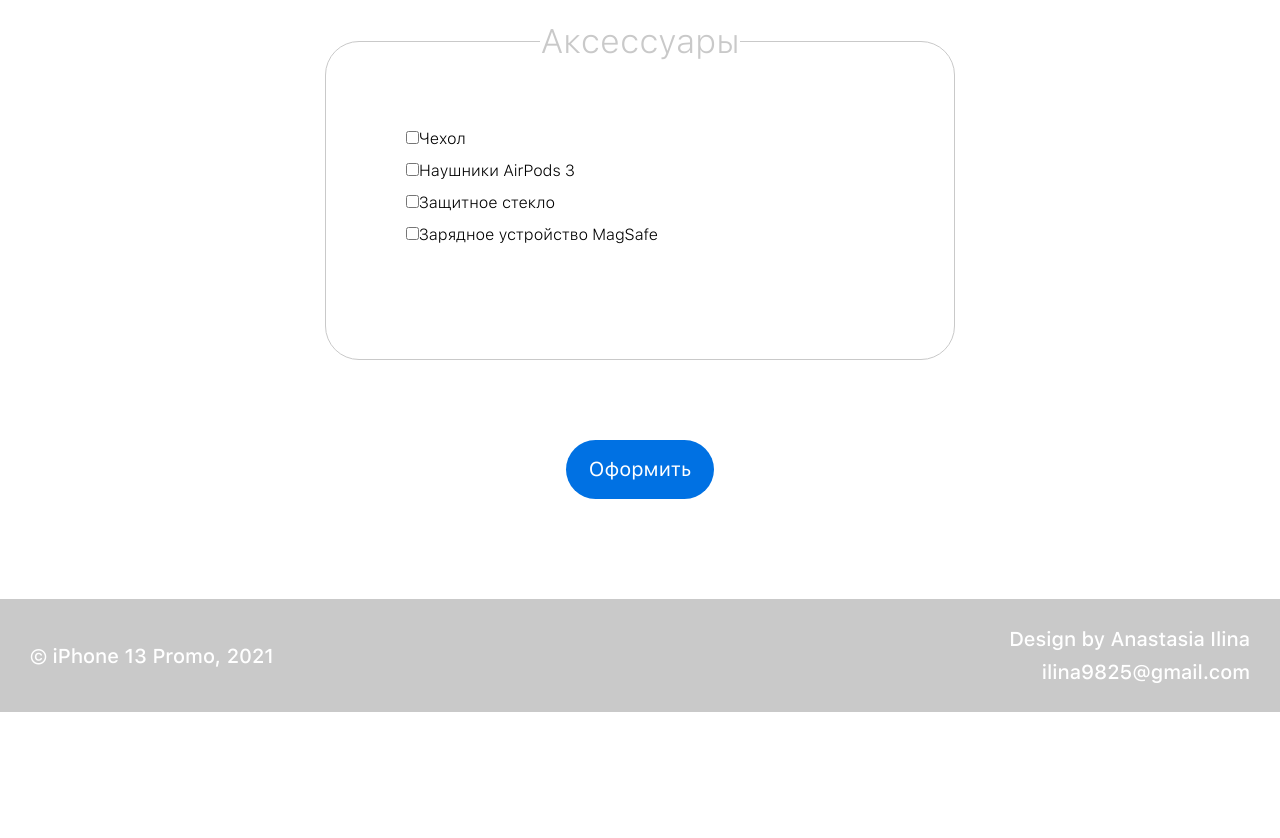
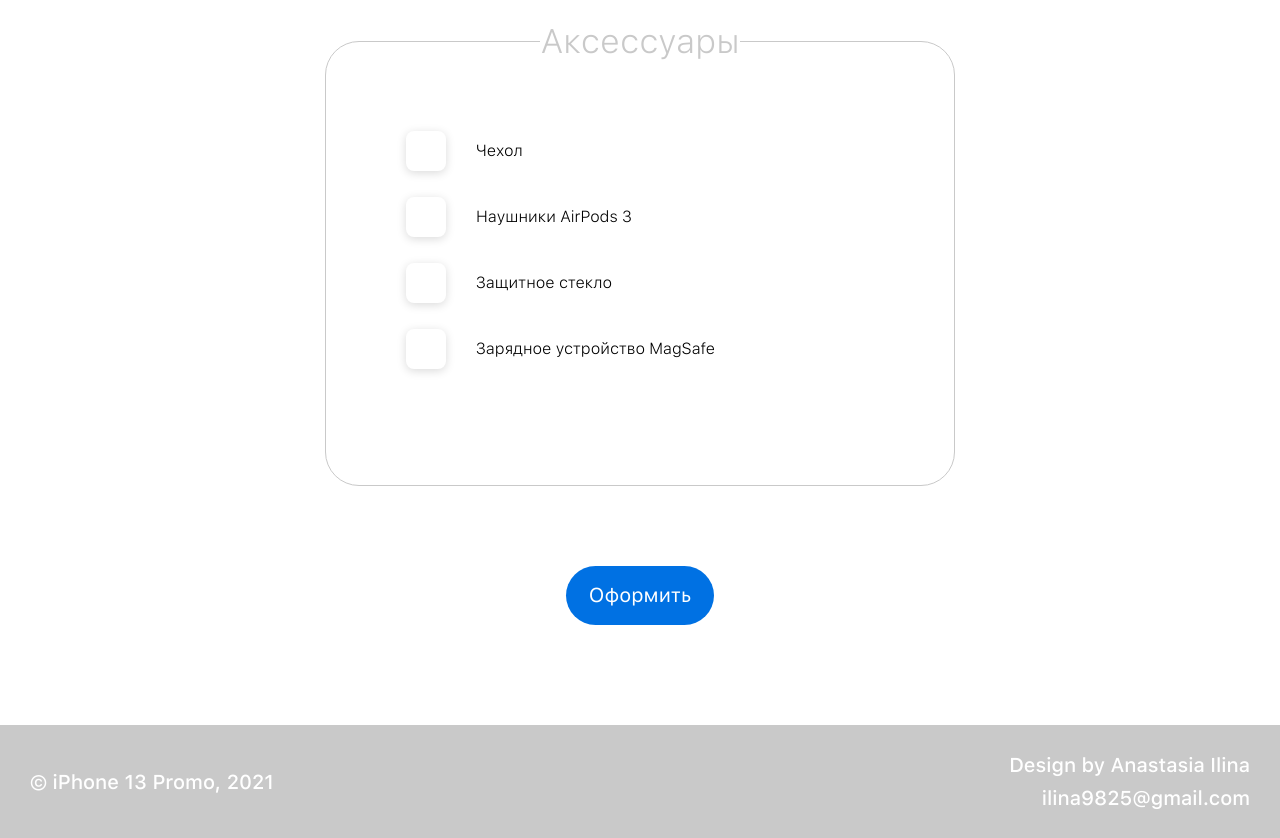
Before and after one commit to Ivan-rom/iPhone-13, a plain HTML site: page index.html in a window 1280 px wide. Shown: the part 5020-5858 px from the top of the page. Before the commit the page ends 5732 px from the top, so only its background shows below. Drawn offline with Linux system fonts and the light colour scheme.

Commit message:
Add files via upload

```diff
--- a/index.html
+++ b/index.html
@@ -109,16 +109,16 @@
                         <fieldset class="form__fieldset">
                             <legend class="form__legend">Аксессуары</legend>
                             <label class="form__label checkbox">
-                                <input type="checkbox" name="accessories" id="case">Чехол
+                                <input class="checkbox__input" type="checkbox" name="accessories" id="case">Чехол
                             </label>
                             <label class="form__label checkbox">
-                                <input type="checkbox" name="accessories" id="headphones">Наушники AirPods 3
+                                <input class="checkbox__input" type="checkbox" name="accessories" id="headphones">Наушники AirPods 3
                             </label>
                             <label class="form__label checkbox">
-                                <input type="checkbox" name="accessories" id="glass">Защитное стекло
+                                <input class="checkbox__input" type="checkbox" name="accessories" id="glass">Защитное стекло
                             </label>
                             <label class="form__label checkbox">
-                                <input type="checkbox" name="accessories" id="charger">Зарядное устройство MagSafe
+                                <input class="checkbox__input" type="checkbox" name="accessories" id="charger">Зарядное устройство MagSafe
                             </label>
                         </fieldset>
                     </div>
--- a/style/modules/order.css
+++ b/style/modules/order.css
@@ -83,3 +83,58 @@
         font-size: 24px;
     }
 }
+
+.checkbox {
+    position: relative;
+    display: block;
+    padding-left: 70px;
+    cursor: pointer;
+    line-height: 40px;
+}
+
+.checkbox:not(:last-child) {
+    margin-bottom: 26px;
+}
+
+.checkbox__input {
+    position: absolute;
+    appearance: none;
+    -webkit-appearance: none;
+    -moz-appearance: none;
+    margin-left: -70px;
+    cursor: pointer;
+}
+
+.checkbox__input::before {
+    content: "";
+    position: absolute;
+    top: 0;
+    left: 0;
+    display: block;
+    width: 40px;
+    height: 40px;
+    background-color: #ffffff;
+    box-shadow: 0px 2px 10px rgba(0, 0, 0, 0.15);
+    border-radius: 8px;
+    cursor: pointer;
+}
+
+.checkbox__input::after {
+    content: "";
+    display: block;
+    position: absolute;
+    top: 12px;
+    left: 11px;
+    height: 10px;
+    width: 20px;
+    border: 3px solid black;
+    border-top: none;
+    border-right: none;
+    transform: rotate(-45deg);
+    opacity: 0;
+    cursor: pointer;
+}
+
+.checkbox__input:checked::after {
+    opacity: 1;
+}
```
